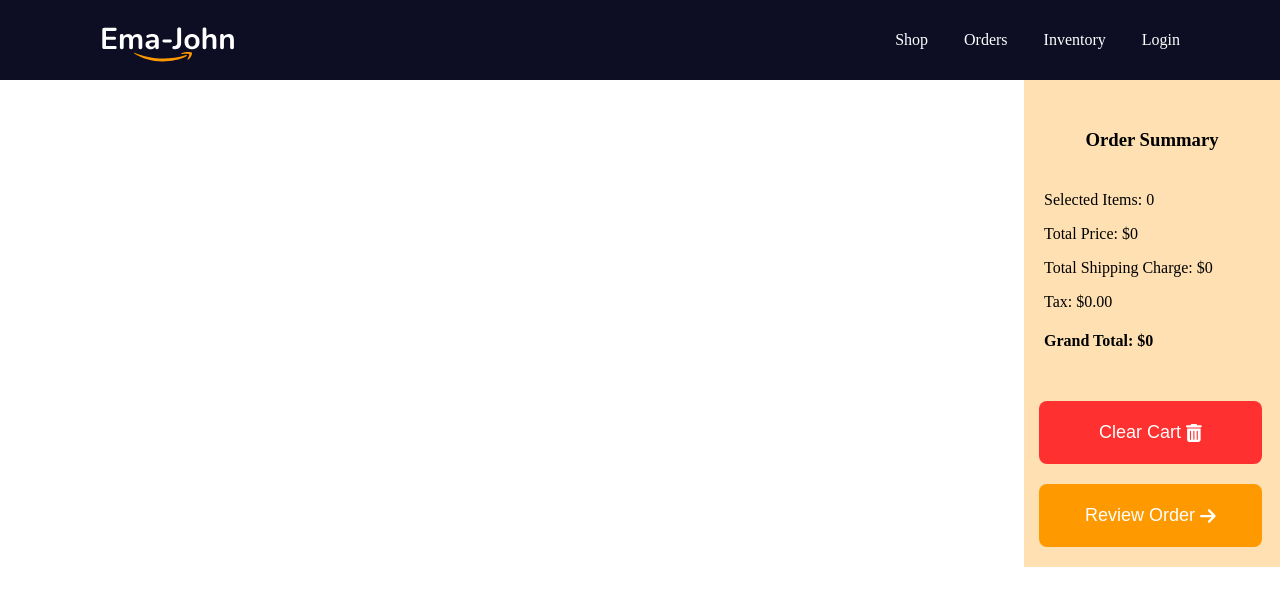
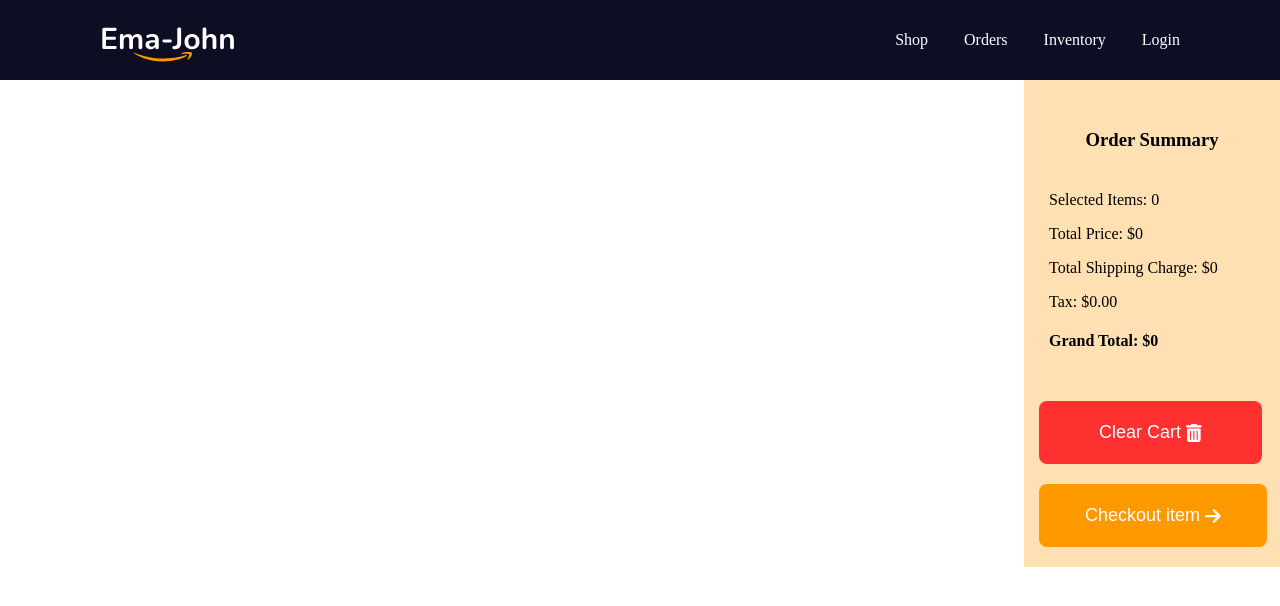
Before and after one commit to imam0321/ema-john-simple, a React (Vite) app: page /orders in a window 1280 px wide. Shown: the top 606 px of the page. Built offline with nearby package versions, Linux system fonts and the light colour scheme.

Commit message:
updated delete battun and review battun

```diff
--- a/src/Components/Cart/Cart.css
+++ b/src/Components/Cart/Cart.css
@@ -3,7 +3,7 @@
   top: 0;
 }
 .cart{
-  padding: 30px 20px;
+  padding: 30px 25px;
 }
 .cart h3{
   text-align: center;
@@ -14,8 +14,12 @@
   margin-bottom: 20px;
   margin-left: 15px;
 }
+.btn Link{
+  text-decoration: none;
+}
 .btn-clear,
-.btn-review{
+.btn-review,
+.btn-proceed{
   display: flex;
   align-items: center;
   justify-content: center;
@@ -42,3 +46,6 @@
 .btn-review:hover{
   background-color: rgb(201, 126, 13);
 }
+.btn-link{
+  text-decoration: none;
+}
--- a/src/Components/Cart/Cart.jsx
+++ b/src/Components/Cart/Cart.jsx
@@ -1,8 +1,8 @@
 import './Cart.css';
 import { FontAwesomeIcon } from '@fortawesome/react-fontawesome';
-import { faTrashCan, faArrowRight} from '@fortawesome/free-solid-svg-icons';
+import { faTrashCan } from '@fortawesome/free-solid-svg-icons';
 
-const Cart = ({ cart }) => {
+const Cart = ({ cart, handelClearCart, children }) => {
 
   let totalPrice = 0;
   let totalShipping = 0;
@@ -27,16 +27,13 @@ const Cart = ({ cart }) => {
        <h4>Grand Total: ${grandTotal}</h4>
       </div>
       <div className='btn'>
-        <button className='btn-clear'>
+        <button onClick={handelClearCart} className='btn-clear'>
           <p>Clear Cart</p>
           <FontAwesomeIcon icon={faTrashCan} />
         </button>
       </div>
       <div className="btn">
-        <button className='btn-review'>
-          <p>Review Order</p>
-          <FontAwesomeIcon icon={faArrowRight} />
-        </button>
+        {children}
       </div>
     </div>
   );
--- a/src/Components/Orders/Orders.jsx
+++ b/src/Components/Orders/Orders.jsx
@@ -1,19 +1,27 @@
-import { useLoaderData } from "react-router-dom";
+import { Link, useLoaderData } from "react-router-dom";
 import Cart from "../Cart/Cart";
 import './Orders.css';
 import ReviewItems from "../ReviewItems/ReviewItems";
 import { useState } from "react";
-import { removeFromDb } from "../../utilities/fakedb";
+import { deleteShoppingCart, removeFromDb } from "../../utilities/fakedb";
+import { FontAwesomeIcon } from '@fortawesome/react-fontawesome';
+import { faArrowRight } from '@fortawesome/free-solid-svg-icons';
 
 
 const Orders = () => {
   const savedCart = useLoaderData()
   const [cart, setCart] = useState(savedCart);
+
   const handelRemoveFromCart = (id) =>{
     const remaining = cart.filter(product => product.id !== id);
     setCart(remaining);
     removeFromDb(id);
   };
+
+  const handelClearCart = () =>{
+    setCart([]);
+    deleteShoppingCart();
+  }
   return (
     <div className='shop-container'>
       <div className="review-container">
@@ -28,7 +36,15 @@ const Orders = () => {
       <div className="cart-container">
         <Cart
           cart={cart}
-          ></Cart>
+          handelClearCart={handelClearCart}
+          >
+           <Link className="btn-link" to='/inventory'>
+              <button className='btn-review'>
+                <p>Checkout item</p>
+                <FontAwesomeIcon icon={faArrowRight} />
+              </button>
+           </Link>
+          </Cart>
       </div>
     </div>
   );
--- a/src/Components/ReviewItems/ReviewItems.jsx
+++ b/src/Components/ReviewItems/ReviewItems.jsx
@@ -1,6 +1,6 @@
 import './ReviewItems.css';
 import { FontAwesomeIcon } from '@fortawesome/react-fontawesome';
-import { faTrash } from '@fortawesome/free-solid-svg-icons';
+import { faTrashCan } from '@fortawesome/free-solid-svg-icons';
 
 const ReviewItems = ({ product, handelRemoveFromCart }) => {
   const {id, img, name, quantity, price} = product
@@ -13,7 +13,7 @@ const ReviewItems = ({ product, handelRemoveFromCart }) => {
         <p>Quantity: <span className='orange-text'>{quantity}</span></p>
       </div>
       <button onClick={()=> handelRemoveFromCart(id)} className='btn-delete'>
-        <FontAwesomeIcon className='delete-icon' icon={faTrash} />
+        <FontAwesomeIcon className='delete-icon' icon={faTrashCan} />
       </button>
     </div>
   );
--- a/src/Components/Shop/Shop.jsx
+++ b/src/Components/Shop/Shop.jsx
@@ -3,7 +3,10 @@ import './Shop.css';
 import { useEffect } from 'react';
 import Product from '../Product/Product';
 import Cart from '../Cart/Cart';
-import { addToDb, getShoppingCart } from '../../utilities/fakedb';
+import { addToDb, deleteShoppingCart, getShoppingCart } from '../../utilities/fakedb';
+import { FontAwesomeIcon } from '@fortawesome/react-fontawesome';
+import { faArrowRight} from '@fortawesome/free-solid-svg-icons';
+import { Link } from 'react-router-dom';
 
 const Shop = () => {
   const [products, setProducts] = useState([]);
@@ -45,6 +48,11 @@ const Shop = () => {
     addToDb(selectedProduct.id)
   }
 
+  const handelClearCart = () =>{
+    setCart([]);
+    deleteShoppingCart();
+  }
+
   return (
     <div className='shop-container'>
       <div className="products-container">
@@ -59,7 +67,15 @@ const Shop = () => {
       <div className="cart-container">
         <Cart
           cart={cart}
-          ></Cart>
+          handelClearCart={handelClearCart}
+          >
+            <Link className='btn-link' to='/orders'>
+              <button className='btn-review'>
+                <p>Review Order</p>
+                <FontAwesomeIcon icon={faArrowRight} />
+              </button>
+            </Link>
+          </Cart>
       </div>
     </div>
   );
```
